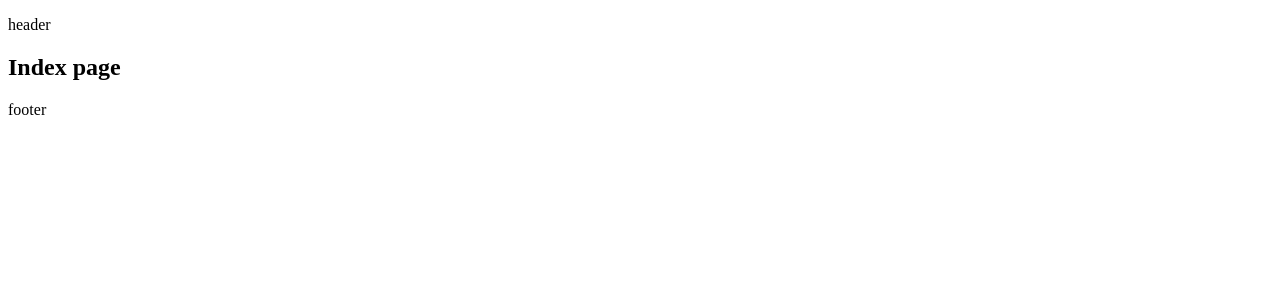
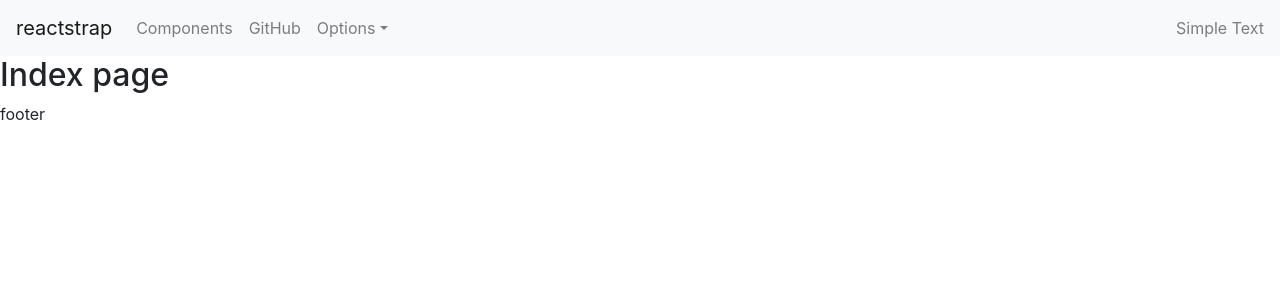
Before and after one commit to liorwap/GuessCoin, a Next.js app in the folder frontend/: page / in a window 1280 px wide. Shown: the top 300 px of the page. Built offline with nearby package versions, Linux system fonts and the light colour scheme.

Commit message:
added navbar functionality from https://reactstrap.github.io/

```diff
--- /dev/null
+++ b/frontend/components/Header.js
@@ -0,0 +1,60 @@
+import React, { useState } from 'react';
+import {
+    Collapse,
+    Navbar,
+    NavbarToggler,
+    NavbarBrand,
+    Nav,
+    NavItem,
+    NavLink,
+    UncontrolledDropdown,
+    DropdownToggle,
+    DropdownMenu,
+    DropdownItem,
+    NavbarText
+} from 'reactstrap';
+
+const Header = (props) => {
+    const [isOpen, setIsOpen] = useState(false);
+
+    const toggle = () => setIsOpen(!isOpen);
+
+    return (
+        <div>
+            <Navbar color="light" light expand="md">
+                <NavbarBrand href="/">reactstrap</NavbarBrand>
+                <NavbarToggler onClick={toggle} />
+                <Collapse isOpen={isOpen} navbar>
+                    <Nav className="mr-auto" navbar>
+                        <NavItem>
+                            <NavLink href="/components/">Components</NavLink>
+                        </NavItem>
+                        <NavItem>
+                            <NavLink href="https://github.com/reactstrap/reactstrap">GitHub</NavLink>
+                        </NavItem>
+                        <UncontrolledDropdown nav inNavbar>
+                            <DropdownToggle nav caret>
+                                Options
+                            </DropdownToggle>
+                            <DropdownMenu right>
+                                <DropdownItem>
+                                    Option 1
+                                </DropdownItem>
+                                <DropdownItem>
+                                    Option 2
+                                </DropdownItem>
+                                <DropdownItem divider />
+                                <DropdownItem>
+                                    Reset
+                                </DropdownItem>
+                            </DropdownMenu>
+                        </UncontrolledDropdown>
+                    </Nav>
+                    <NavbarText>Simple Text</NavbarText>
+                </Collapse>
+            </Navbar>
+        </div>
+    );
+}
+
+export default Header;
--- a/frontend/components/Layout.js
+++ b/frontend/components/Layout.js
@@ -1,8 +1,9 @@
+import Header from './Header'
 import React from 'react'
 const Layout = ({children}) => {
     return (
         <React.Fragment>
-            <p>header</p>
+            <Header />
             {children}
             <p>footer</p>
         </React.Fragment>
--- a/frontend/package.json
+++ b/frontend/package.json
@@ -4,13 +4,15 @@
   "description": "",
   "main": "index.js",
   "scripts": {
-    "test": "echo \"Error: no test specified\" && exit 1"
+    "dev": "next"
   },
   "author": "",
   "license": "ISC",
   "dependencies": {
+    "bootstrap": "^4.6.0",
     "next": "^10.0.6",
     "react": "^17.0.1",
-    "react-dom": "^17.0.1"
+    "react-dom": "^17.0.1",
+    "reactstrap": "^8.9.0"
   }
 }
--- a/frontend/pages/index.js
+++ b/frontend/pages/index.js
@@ -1,4 +1,5 @@
 import Layout from "../components/Layout";
+import 'bootstrap/dist/css/bootstrap.min.css';
 const Index = () => {
     return (
         <Layout>
```
Also changed, not shown: frontend/components/_doument.js (deleted, +0 -23 lines), 1 other file (tests, documents, lock files or other folders).
